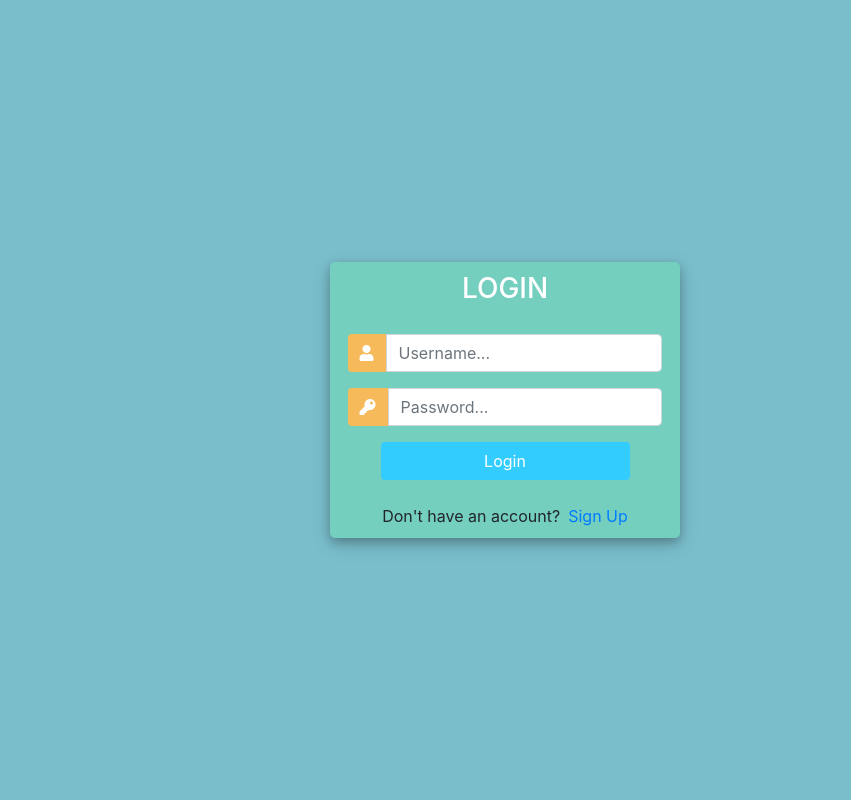
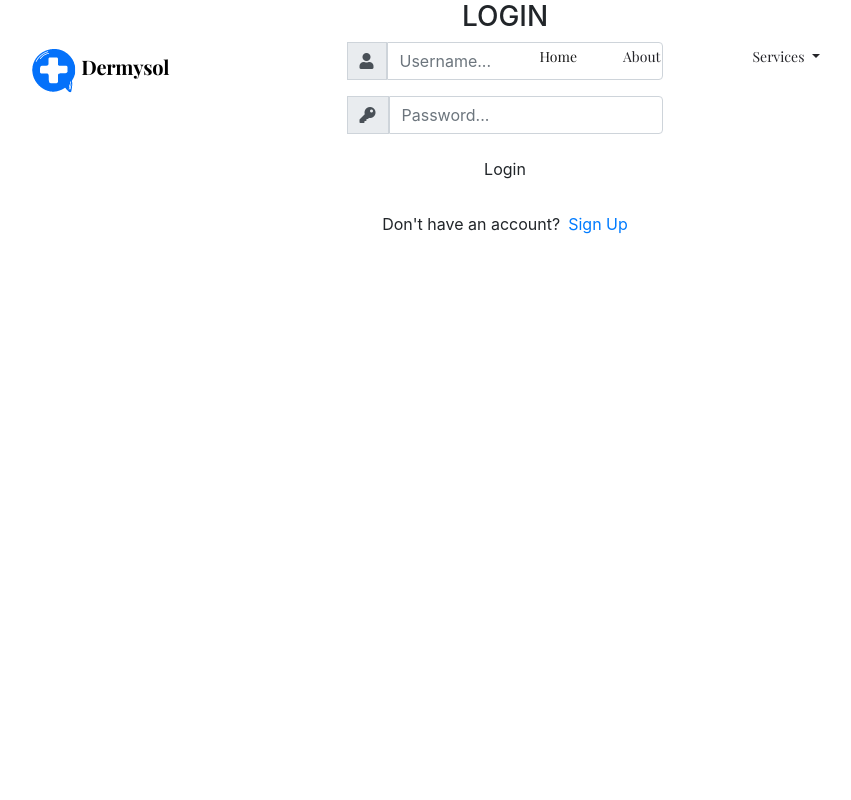
Before and after one commit to rranima/Dermysol--Skin-Disease-Identifier, a Django app: page /login/ in a window 1280 px wide. Shown: the whole page, without its empty margins (135-986 px from the left). Run offline with Django 3.2, Linux system fonts and the light colour scheme; some libraries are stand-ins or nearby versions.

Commit message:
Change file format and add logo

```diff
--- a/users/forms.py
+++ b/users/forms.py
@@ -1,6 +1,7 @@
 from django.contrib.auth.forms import UserCreationForm
 from django import forms
 from django.contrib.auth.models import User
+
 
 class UserRegisterForm(UserCreationForm):
    email = forms.EmailField()
--- /dev/null
+++ b/users/templates/users/base.html
@@ -0,0 +1,78 @@
+{% load static %}
+<!doctype html>
+<html lang="en">
+
+<head>
+    <!-- Required meta tags -->
+    <meta charset="utf-8">
+    <meta name="viewport" content="width=device-width, initial-scale=1, shrink-to-fit=no">
+    <title>Dermysol</title>
+    <link rel="icon" href="{% static 'img/favicon.png'%}">
+    <!-- Bootstrap CSS -->
+    <link rel="stylesheet" href="{% static 'css/bootstrap.min.css' %}">
+    <!-- animate CSS -->
+    <link rel="stylesheet" href="{% static 'css/animate.css' %}">
+    <!-- owl carousel CSS -->
+    <link rel="stylesheet" href="{% static 'css/owl.carousel.min.css' %}">
+    <!-- themify CSS -->
+    <link rel="stylesheet" href="{% static 'css/themify-icons.css' %}">
+    <!-- flaticon CSS -->
+    <link rel="stylesheet" href="{% static 'css/flaticon.css' %}">
+    <!-- magnific popup CSS -->
+    <link rel="stylesheet" href="{% static 'css/magnific-popup.css' %}">
+    <!-- nice select CSS -->
+    <link rel="stylesheet" href="{% static 'css/nice-select.css' %}">
+    <!-- swiper CSS -->
+    <link rel="stylesheet" href="{% static 'css/slick.css' %}">
+    <!-- style CSS -->
+    <link rel="stylesheet" href="{% static 'css/style.css' %}">
+{% block extrahead %}{% endblock %}
+</head>
+
+<body>
+    <!--::header part start::-->
+    <header class="main_menu home_menu">
+        <div class="container">
+            <div class="row align-items-center">
+                <div class="col-lg-12">
+                    <nav class="navbar navbar-expand-lg navbar-light">
+                        <a class="navbar-brand" href="{% url 'home' %}"> <img src="{% static 'img/logo_dermysol.png' %}" alt="logo"> </a>
+                        <button class="navbar-toggler" type="button" data-toggle="collapse"
+                            data-target="#navbarSupportedContent" aria-controls="navbarSupportedContent"
+                            aria-expanded="false" aria-label="Toggle navigation">
+                            <span class="navbar-toggler-icon"></span>
+                        </button>
+
+                        <div class="collapse navbar-collapse main-menu-item justify-content-center"
+                            id="navbarSupportedContent">
+                            <ul class="navbar-nav align-items-center">
+                                <li class="nav-item active">
+                                    <a class="nav-link" href="{% url 'home' %}">Home</a>
+                                </li>
+                                <li class="nav-item">
+                                    <a class="nav-link" href="about.html">about</a>
+                                </li> <li class="nav-item">
+                                    <a class="nav-link" href="about.html"></a>
+                                </li>
+                                <li class="nav-item dropdown">
+                                    <a class="nav-link dropdown-toggle"  id="navbarDropdown"
+                                        role="button" data-toggle="dropdown" aria-haspopup="true" aria-expanded="false">
+                                        Services
+                                    </a>
+                                    <div class="dropdown-menu" aria-labelledby="navbarDropdown">
+
+                                    </div>
+                                </li>
+                            </ul>
+                        </div>
+                       {% block navextra %}{% endblock %}
+                    </nav>
+                </div>
+            </div>
+        </div>
+    </header>
+    {% block content %}
+    {% endblock %}
+</body>
+
+</html>
--- a/users/templates/users/login.html
+++ b/users/templates/users/login.html
@@ -1,81 +1,13 @@
-<!DOCTYPE html>
-<html>
-
-<head>
-	<title>Dermysol</title>
-	<link rel="stylesheet" href="https://stackpath.bootstrapcdn.com/bootstrap/4.1.3/css/bootstrap.min.css" integrity="sha384-MCw98/SFnGE8fJT3GXwEOngsV7Zt27NXFoaoApmYm81iuXoPkFOJwJ8ERdknLPMO" crossorigin="anonymous">
+{% extends 'users/base.html' %}
+{% load static %}
+{% block extrahead %}
+<link rel="stylesheet" href="https://stackpath.bootstrapcdn.com/bootstrap/4.1.3/css/bootstrap.min.css" integrity="sha384-MCw98/SFnGE8fJT3GXwEOngsV7Zt27NXFoaoApmYm81iuXoPkFOJwJ8ERdknLPMO" crossorigin="anonymous">
 	<script src="https://ajax.googleapis.com/ajax/libs/jquery/3.3.1/jquery.min.js"></script>
 	<link rel="stylesheet" href="https://use.fontawesome.com/releases/v5.6.1/css/all.css" integrity="sha384-gfdkjb5BdAXd+lj+gudLWI+BXq4IuLW5IT+brZEZsLFm++aCMlF1V92rMkPaX4PP" crossorigin="anonymous">
+   <link rel="stylesheet" href="{% static "users/login.css" %}">
+{% endblock %}
+{% block content %}
 
-
-	<style>
-		body,
-		html {
-			margin: 0;
-			padding: 0;
-			height: 100%;
-			background: #7abecc !important;
-		}
-		.user_card {
-			width: 350px;
-			margin-top: auto;
-			margin-bottom: auto;
-			background: #74cfbf;
-			position: relative;
-			display: flex;
-			justify-content: center;
-			flex-direction: column;
-			padding: 10px;
-			box-shadow: 0 4px 8px 0 rgba(0, 0, 0, 0.2), 0 6px 20px 0 rgba(0, 0, 0, 0.19);
-			-webkit-box-shadow: 0 4px 8px 0 rgba(0, 0, 0, 0.2), 0 6px 20px 0 rgba(0, 0, 0, 0.19);
-			-moz-box-shadow: 0 4px 8px 0 rgba(0, 0, 0, 0.2), 0 6px 20px 0 rgba(0, 0, 0, 0.19);
-			border-radius: 5px;
-
-		}
-
-		.form_container {
-			margin-top: 20px;
-		}
-
-		#form-title{
-			color: #fff;
-
-		}
-
-		.login_btn {
-			width: 100%;
-			background: #33ccff !important;
-			color: white !important;
-		}
-		.login_btn:focus {
-			box-shadow: none !important;
-			outline: 0px !important;
-		}
-		.login_container {
-			padding: 0 2rem;
-		}
-		.input-group-text {
-			background: #f7ba5b !important;
-			color: white !important;
-			border: 0 !important;
-			border-radius: 0.25rem 0 0 0.25rem !important;
-		}
-		.input_user,
-		.input_pass:focus {
-			box-shadow: none !important;
-			outline: 0px !important;
-		}
-
-		#messages{
-			background-color: grey;
-			color: #fff;
-			padding: 10px;
-			margin-top: 10px;
-		}
-	</style>
-
-</head>
-<body>
 	<div class="container h-100">
 		<div class="d-flex justify-content-center h-100">
 			<div class="user_card">
@@ -120,6 +52,4 @@
 			</div>
 		</div>
 	</div>
-</body>
-
-</html>
+{% endblock %}
```
Also changed, not shown: users/templates/users/home.html (+7 -75 lines), users/templates/users/register.html (+8 -67 lines), db.sqlite3, static/img/logo.png (deleted), static/img/logo_dermysol.png (added), 1 other file.
